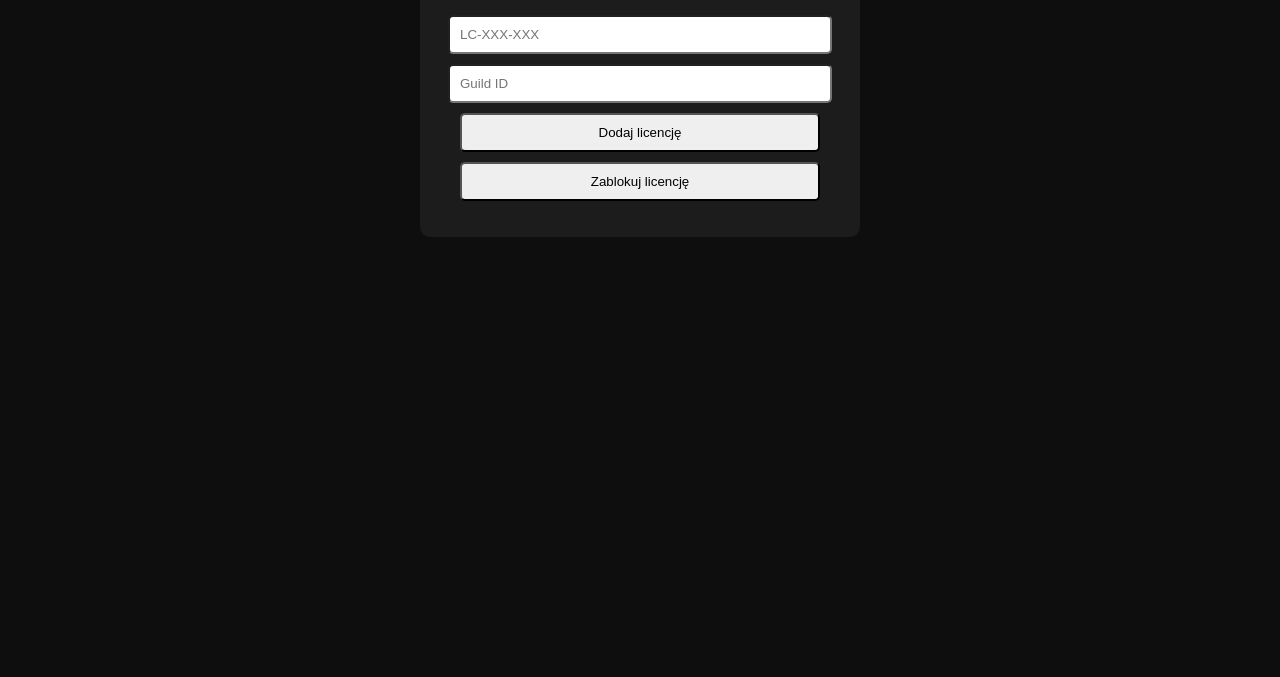
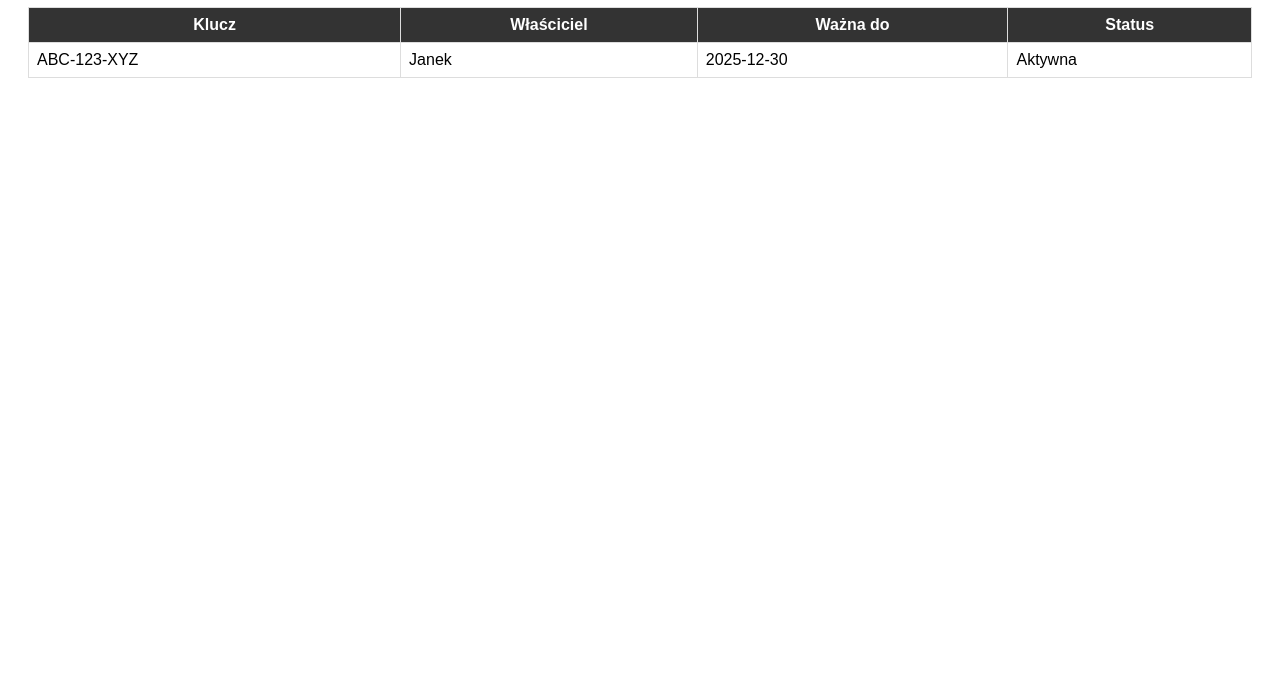
Before and after one commit to bpiont1591/discordbots, a plain HTML site: page index.html in a window 1280 px wide. Shown: the part 123-800 px from the top of the page. Drawn offline with Linux system fonts and the light colour scheme.

Commit message:
Update index.html

```diff
--- a/index.html
+++ b/index.html
@@ -1,49 +1,32 @@
 <!DOCTYPE html>
 <html lang="pl">
 <head>
-<meta charset="UTF-8">
-<title>Panel Licencji</title>
-<style>
-  body { font-family: Arial; background: #0e0e0e; color: white; text-align: center; }
-  .box { width: 400px; margin: auto; background: #1c1c1c; padding: 20px; margin-top: 40px; border-radius: 10px; }
-  input, button { width: 90%; padding: 10px; margin-top: 10px; border-radius: 5px; }
-</style>
+  <meta charset="UTF-8">
+  <title>Panel licencji</title>
+  <style>
+    body { font-family: Arial; padding: 20px; }
+    table { width: 100%; border-collapse: collapse; }
+    td, th { border: 1px solid #ddd; padding: 8px; }
+    th { background: #333; color: white; }
+  </style>
 </head>
 <body>
-  <div class="box">
-    <h2>🔐 Panel Licencji</h2>
-    <input id="key" placeholder="LC-XXX-XXX">
-    <input id="guild" placeholder="Guild ID">
-    <button onclick="add()">Dodaj licencję</button>
-    <button onclick="block()">Zablokuj licencję</button>
-    <p id="result"></p>
-  </div>
+  <h2>🔐 Panel Licencji</h2>
+  <p>Tu możesz przeglądać swoje licencje i je wyłączać.</p>
 
-<script>
-async function add() {
-  const r = await fetch("/add", {
-    method: "POST",
-    headers: { "Content-Type": "application/json" },
-    body: JSON.stringify({
-      key: document.getElementById("key").value,
-      guild: document.getElementById("guild").value
-    })
-  });
-
-  document.getElementById("result").innerText = await r.text();
-}
-
-async function block() {
-  const r = await fetch("/block", {
-    method: "POST",
-    headers: { "Content-Type": "application/json" },
-    body: JSON.stringify({
-      key: document.getElementById("key").value
-    })
-  });
-
-  document.getElementById("result").innerText = await r.text();
-}
-</script>
+  <table>
+    <tr>
+      <th>Klucz</th>
+      <th>Właściciel</th>
+      <th>Ważna do</th>
+      <th>Status</th>
+    </tr>
+    <tr>
+      <td>ABC-123-XYZ</td>
+      <td>Janek</td>
+      <td>2025-12-30</td>
+      <td>Aktywna</td>
+    </tr>
+  </table>
 </body>
 </html>
```
